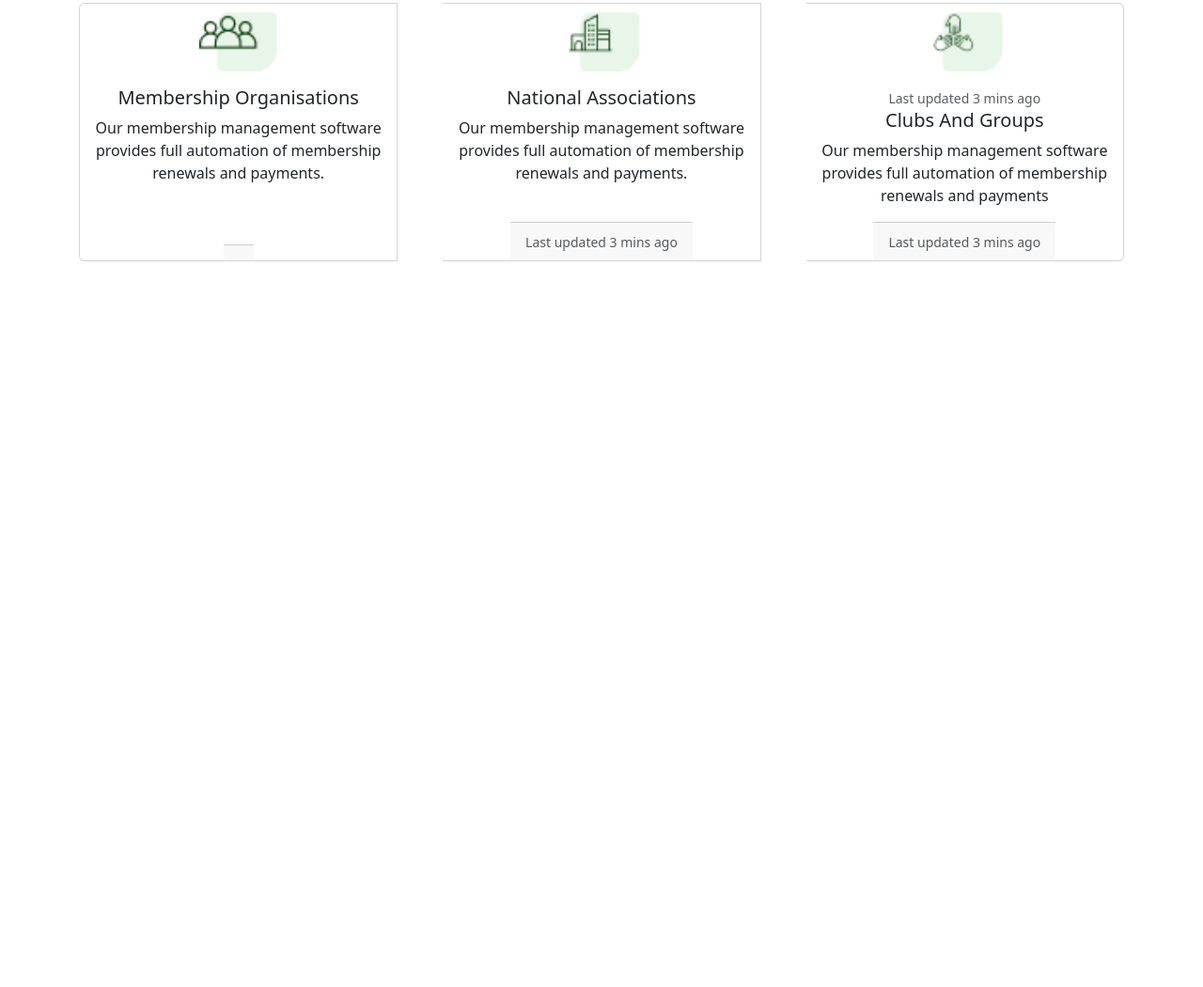
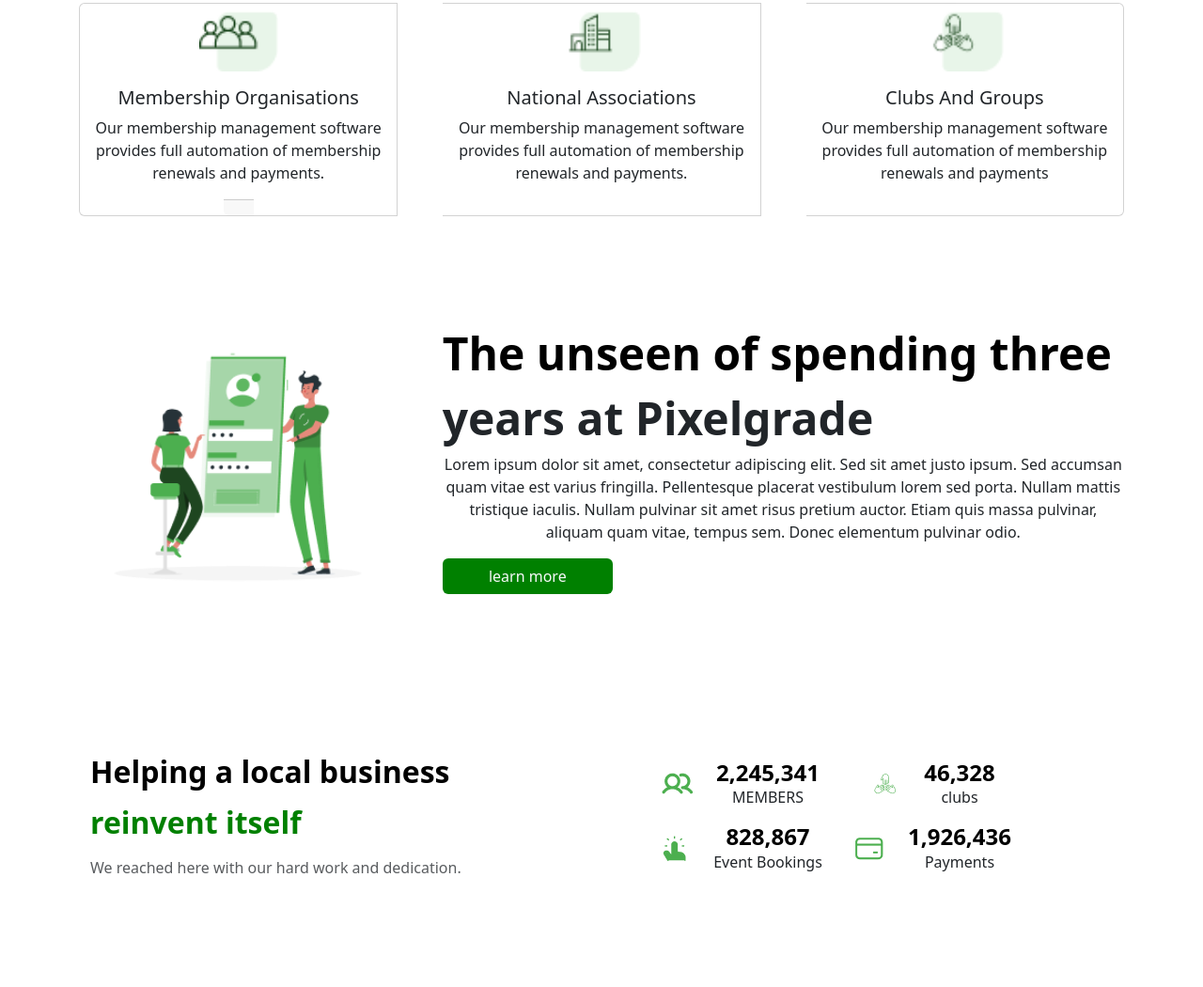
Before and after one commit to hamipasha43-ctrl/nexent-website, a plain HTML site: page index.html in a window 1280 px wide. Shown: the part 1235-2285 px from the top of the page at 94% size. Before the commit the page ends 1561 px from the top, so only its background shows below. Drawn offline with Linux system fonts and the light colour scheme.

Commit message:
bootstrap 2

```diff
--- a/index.html
+++ b/index.html
@@ -138,33 +138,167 @@
               <img src="profile 2.png" class="card-img-top w-25" alt="...">
               <div class="card-body">
                 <h5 class="card-title">National Associations</h5>
-                <p class="card-text">Our membership management software provides full automation of membership renewals and payments.</p>
+                <p class="card-text">Our membership management software provides full automation of membership renewals
+                  and payments.</p>
               </div>
-              <div class="card-footer">
-                <small class="text-body-secondary">Last updated 3 mins ago</small>
-              </div>
+
             </div>
             <div class="card  align-items-center">
               <img src="profile 3.png" class="card-img-top w-25" alt="...">
               <div class="card-body">
-                <small class="text-body-secondary">Last updated 3 mins ago</small>
+
                 <h5 class="card-title">Clubs And Groups</h5>
-                <p class="card-text">Our membership management software provides full automation of membership renewals and payments</p>
+                <p class="card-text">Our membership management software provides full automation of membership renewals
+                  and payments</p>
               </div>
-              <div class="card-footer">
-                <small class="text-body-secondary">Last updated 3 mins ago</small>
-              </div>
+
             </div>
           </div>
+        </div>
 
 
-        </div>
+      </div>
 
-        <!--cards end-->
+      <!--cards end-->
+
+      <!--client section end-->
 
 
 
-        <!--client section end-->
+
+
+
+
+
+
+
+
+
+
+
+
+
+
+
+
+
+
+
+      <!----last hero section start-->
+
+      <div class="container-fluid col-xxl-8 px-4 py-5">
+        <div class="container">
+          <div class="row  align-items-center g-5 py-5 ">
+            <div class="col-12 col-sm-12 col-lg-4"> <img src="hero new.png" class="d-block mx-lg-auto img-fluid"
+                alt="Bootstrap Themes" width="700" height="500" loading="lazy"> </div>
+            <div class="col-lg-8">
+              <h1 class="display-5 fw-bold text-body-emphasis lh-1 mb-3 font text-center text-lg-start">The unseen of
+                spending three</h1>
+              <h1 class="display-5 fw-bold  font text-center text-lg-start">years at Pixelgrade</h1>
+              <p class="card-text"> Lorem ipsum dolor sit amet, consectetur adipiscing elit. Sed sit amet justo ipsum.
+                Sed accumsan quam vitae est varius fringilla. Pellentesque placerat vestibulum lorem sed porta. Nullam
+                mattis tristique iaculis. Nullam pulvinar sit amet risus pretium auctor. Etiam quis massa pulvinar,
+                aliquam quam vitae, tempus sem. Donec elementum pulvinar odio.</p>
+              <div class="d-flex gap-2 d-md-flex justify-content-md-center justify-content-lg-start"> <button
+                  type="button" type="button" class="btn bggreen text-light  w-25 size   " type="submit">learn
+                  more</button> </div>
+            </div>
+
+          </div>
+        </div>
+
+
+
+        <!----last hero section end  -->
+
+
+        <!---feature section start-->
+        <div class="container px-4 py-5">
+
+          <div class="row row-cols-1 row-cols-md-2 align-items-md-center g-5 py-5">
+            <div class="col d-flex flex-column align-items-start gap-2">
+              <h2 class="fw-bold text-body-emphasis">Helping a local business </h2>
+              <h2 class="fw-bold text-body-emphasis textgreen">reinvent itself </h2>
+              <p class="text-body-secondary">We reached here with our hard work and dedication.</p>
+            </div>
+            <div class="col">
+              <div class="row row-cols-1 row-cols-sm-2 g-4">
+                <div class="col d-flex  gap-4 justify-content-center">
+                  <div
+                    class="feature-icon-small d-inline-flex align-items-center justify-content-center  fs-4 rounded-3">
+                    <img src="Icon (1).png" alt="" class="mb-3">
+                    </div>
+                    <div>
+                  <h4 class="fw-semibold mb-0 text-body-emphasis">2,245,341</h4>
+                   <p>MEMBERS</p>
+                    </div>
+
+                </div>
+                <div class="col d-flex  gap-2">
+                  <div class="col">
+                    <div class="row row-cols-1 row-cols-sm-2 g-4">
+                <div class="col d-flex  gap-4 justify-content-center">
+                  <div
+                    class="feature-icon-small d-inline-flex align-items-center justify-content-center  fs-4 rounded-3">
+                    <img src="Icon (3).png" alt="" class="mb-3">
+                    </div>
+                    <div>
+                  <h4 class="fw-semibold mb-0 text-body-emphasis">46,328</h4>
+
+                   <p>clubs</p>
+
+              </div>
+            </div>
+
+
+                <div>
+            </div>
+          </div>
+        </div>
+
+
+      </div>
+            </div>
+            <div>
+              <div class="col">
+              <div class="row row-cols-1 row-cols-sm-2 g-4">
+                <div class="col d-flex  gap-4 justify-content-center">
+                  <div
+                    class="feature-icon-small d-inline-flex align-items-center justify-content-center  fs-4 rounded-3">
+                    <img src="Icon (9).png" class="mb-3" >
+
+                    </div>
+                    <div>
+                  <h4 class="fw-semibold mb-0 text-body-emphasis">828,867</h4>
+                   <p>Event Bookings</p>
+                    </div>
+
+                </div>
+                <div class="col">
+              <div class="row row-cols-1 row-cols-sm-2 g-4">
+                <div class="col d-flex  gap-4 justify-content-center">
+                  <div
+                    class="feature-icon-small d-inline-flex align-items-center justify-content-center  fs-4 rounded-3">
+                    <img src="Icon (10).png" class="mb-3">
+                  </div>
+
+                    <div>
+                  <h4 class="fw-semibold mb-0 text-body-emphasis">1,926,436</h4>
+                   <p>Payments</p>
+                    </div>
+                </div>
+              </div>
+
+
+
+
+
+            </div>
+
+        <!--feature section end-->
+
+
+
 
 
 
--- a/style.css
+++ b/style.css
@@ -17,7 +17,7 @@
 }
 
 .textgreen{
-    color: var(--greencolor);
+    color: var(--greencolor) !important;
 }
 
 .textgreen:hover{
```
Also changed, not shown: Icon (1).png (added), Icon (10).png (added), Icon (3).png (added), Icon (8).png (added), Icon (9).png (added), hero new.png (added).
